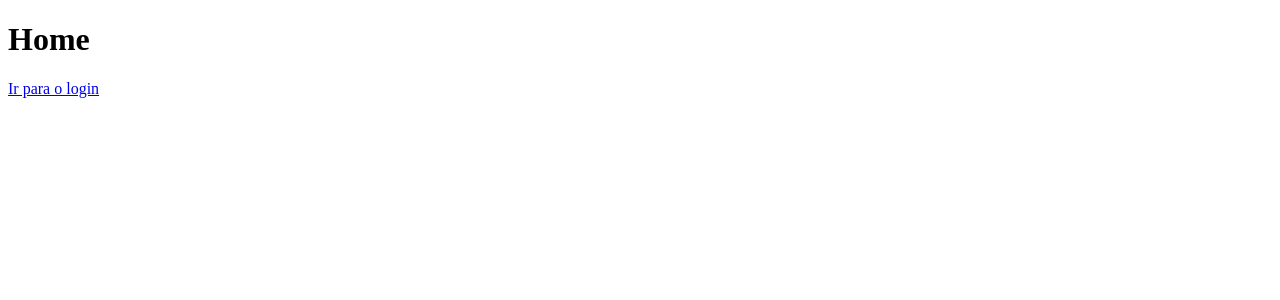
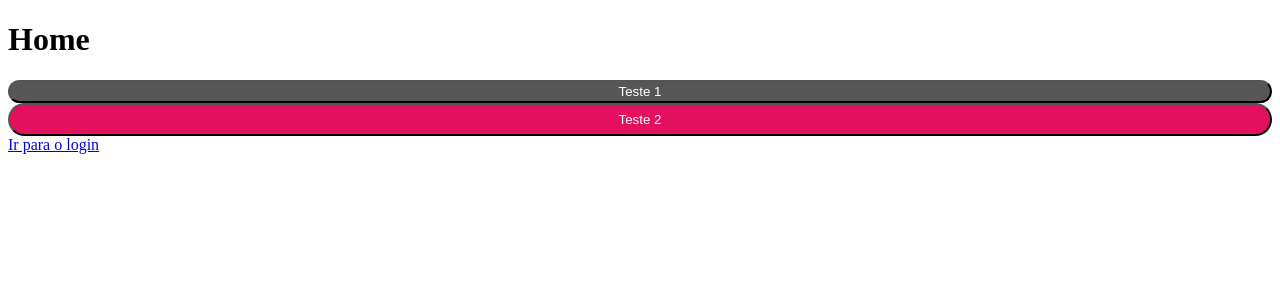
Before and after one commit to Lazaro84-alv/Dio-clone, a React (Create React App) app: page / in a window 1280 px wide. Shown: the top 300 px of the page. Built offline with nearby package versions, Linux system fonts and the light colour scheme.

Commit message:
feat(button): implements button components

```diff
--- a/src/pages/home/index.jsx
+++ b/src/pages/home/index.jsx
@@ -7,6 +7,8 @@ const Home = () => {
   return (
     <>
       <h1>Home</h1>
+      <Button title="Teste 1" />
+      <Button variant="secondary" title="Teste 2" />
       <Link to="/login"> Ir para o login</Link>
     </>
   )
```
Also changed, not shown: src/components/Button/index.jsx (+3 -5 lines).
